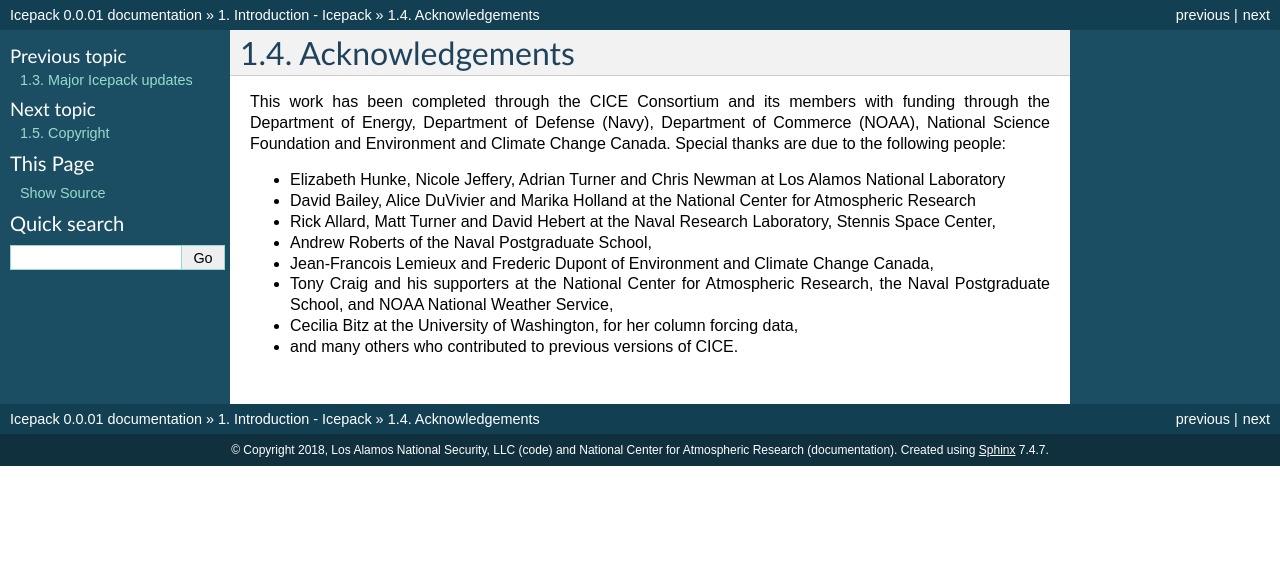
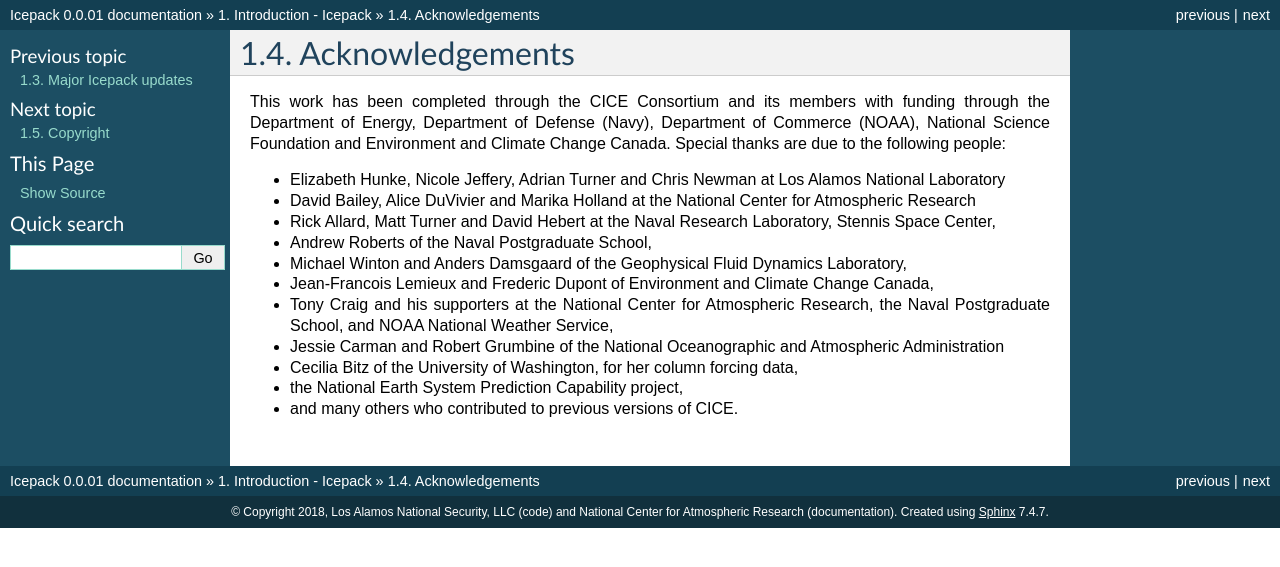
Before and after one commit to CICE-Consortium/Icepack, a Sphinx documentation site: the page built from doc/source/intro/acknowledgements.rst, in a window 1280 px wide. Shown: the top 567 px of the page. Built offline with Sphinx 7.4.7, drawn with Linux system fonts in a browser that asks for light colours.

Commit message:
more complete acknowledgments

```diff
--- a/doc/source/intro/acknowledgements.rst
+++ b/doc/source/intro/acknowledgements.rst
@@ -22,10 +22,16 @@ Special thanks are due to the following people:
 
 -  Andrew Roberts of the Naval Postgraduate School,
 
+-  Michael Winton and Anders Damsgaard of the Geophysical Fluid Dynamics Laboratory,
+
 -  Jean-Francois Lemieux and Frederic Dupont of Environment and Climate Change Canada,
 
 -  Tony Craig and his supporters at the National Center for Atmospheric Research, the Naval Postgraduate School, and NOAA National Weather Service,
 
--  Cecilia Bitz at the University of Washington, for her column forcing data,
+-  Jessie Carman and Robert Grumbine of the National Oceanographic and Atmospheric Administration
+
+-  Cecilia Bitz of the University of Washington, for her column forcing data,
+
+-  the National Earth System Prediction Capability project,
 
 -  and many others who contributed to previous versions of CICE.
```
